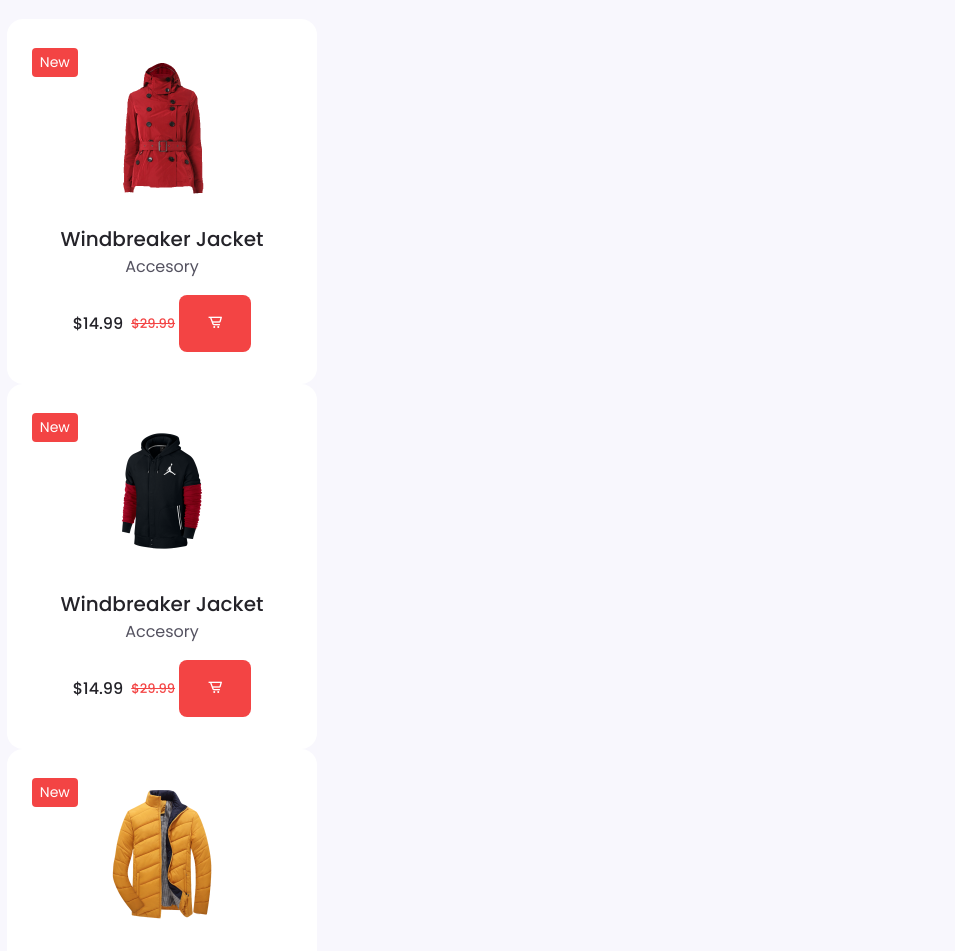
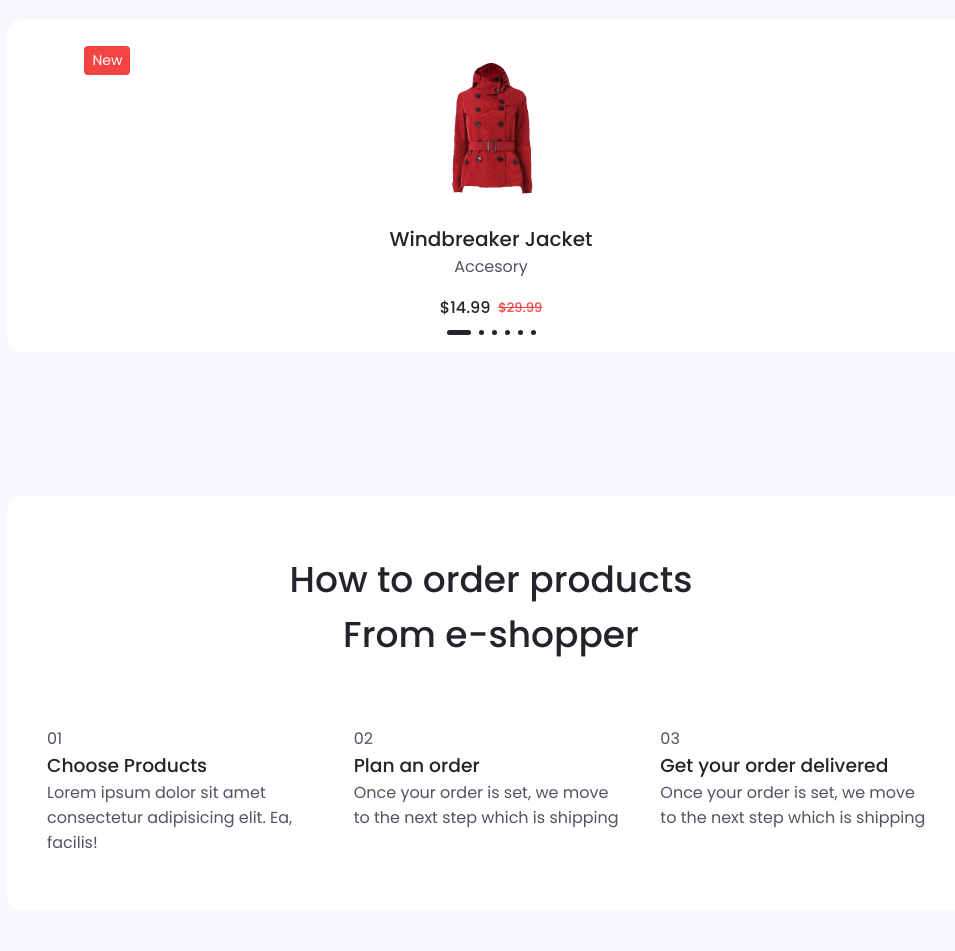
Before and after one commit to AMIThasan23333/E-commerce-Website, a plain HTML site: page index.html in a window 1280 px wide. Shown: the part 1279-2230 px from the top of the page, without its empty margins (149-1104 px from the left). Drawn offline with nearby package versions, Linux system fonts and the light colour scheme.

Commit message:
adding steps

```diff
--- a/assets/css/style.css
+++ b/assets/css/style.css
@@ -442,6 +442,8 @@ input {
 .new__img {
     width: 150px;
     margin-bottom: var(--mb-1);
+    transition: .3s;
+
 }
 
 .new__content {
@@ -451,6 +453,7 @@ input {
     padding: 2rem 0;
     border-radius: 1rem;
     text-align: center;
+    overflow: hidden;
 }
 
 .new__tag {
@@ -498,9 +501,46 @@ input {
 
 }
 
+.new__button {
+
+    display: inline-block;
+    padding: .5rem;
+    border-radius: .25rem .25rem .75rem .25rem;
+    position: absolute;
+    bottom: 0;
+    right: -3rem;
+}
+
+.new__icon {
+    font-size: 1.25rem;
+
+}
+
+.new__content:hover .new__img {
+    transform: translateY(-.5rem);
+
+}
+
+.new__content:hover .new__button {
+    right: 0;
+}
+
 
 /*========== STEPS SECTION ==========*/
 
+.steps__bg {
+    background-color: var(--container-color);
+    padding: 3.5rem 2.5rem;
+    border-radius: 1rem;
+
+}
+
+.steps__container {
+    grid-template-columns: repeat(3,1fr);
+    column-gap: 2rem;
+    padding-top: 1rem;
+
+}
 
 /*========== NEWSLETTER SECTION ==========*/
 
--- a/assets/js/main.js
+++ b/assets/js/main.js
@@ -61,7 +61,17 @@ window.addEventListener("scroll", scrollHeader)
 
 /*=============== NEW SWIPER ===============*/
 
+var newSwiper = new Swiper (".new-swiper", {
+  spaceBetween : 10,
+  slidePerview : "auto",
+  centeredSlides: true,
+  Loop: 'true',
+  pagination : {
+      el: ".swiper-pagination",
+      clickable: true,
+  }
 
+})
 /*=============== SHOW SCROLL UP ===============*/
 
 
--- a/index.html
+++ b/index.html
@@ -364,10 +364,10 @@
             <h2 class="section__title">New Arrival</h2>
 
             <div class="new__container container">
-                <div>
-                    <div>
+                <div class="swiper new-swiper">
+                    <div class="swiper-wrapper">
 
-                        <div class="new__content">
+                        <div class="new__content swiper-slide">
                             <div class="new__tag">New</div>
                             <img src="assets/img/new-1.png" alt="" class="new__img" srcset="">
                             <h3 class="new__title">Windbreaker Jacket </h3>
@@ -385,7 +385,7 @@
                         </div>
 
 
-                        <div class="new__content">
+                        <div class="new__content swiper-slide">
                             <div class="new__tag">New</div>
                             <img src="assets/img/new-2.png" alt="" class="new__img" srcset="">
                             <h3 class="new__title">Windbreaker Jacket </h3>
@@ -404,7 +404,7 @@
 
 
 
-                        <div class="new__content">
+                        <div class="new__content swiper-slide">
                             <div class="new__tag">New</div>
                             <img src="assets/img/new-3.png" alt="" class="new__img" srcset="">
                             <h3 class="new__title">Windbreaker Jacket </h3>
@@ -421,7 +421,7 @@
                             </a>
                         </div>
 
-                        <div class="new__content">
+                        <div class="new__content swiper-slide">
                             <div class="new__tag">New</div>
                             <img src="assets/img/new-3.png" alt="" class="new__img" srcset="">
                             <h3 class="new__title">Windbreaker Jacket </h3>
@@ -439,7 +439,7 @@
                         </div>
 
 
-                        <div class="new__content">
+                        <div class="new__content swiper-slide">
                             <div class="new__tag">New</div>
                             <img src="assets/img/new-4.png" alt="" class="new__img" srcset="">
                             <h3 class="new__title">Windbreaker Jacket </h3>
@@ -457,7 +457,7 @@
                         </div>
 
 
-                        <div class="new__content">
+                        <div class="new__content swiper-slide">
                             <div class="new__tag">New</div>
                             <img src="assets/img/new-5.png" alt="" class="new__img" srcset="">
                             <h3 class="new__title">Windbreaker Jacket </h3>
@@ -477,6 +477,7 @@
 
 
                     </div>
+                    <div class="swiper-pagination"></div>
                 </div>
             </div>
 
@@ -484,6 +485,47 @@
 
         <!--=============== STEPS ===============-->
         <section class="steps section container">
+
+             <div class="steps__bg">
+                <h2 class="section__title">How to order products <br> From e-shopper</h2>
+
+                <div class="steps__container grid">
+
+                    <div class="steps__card">
+                        <div class="steps__card-number">01</div>
+                        <h3 class="steps__card-title">
+                            Choose Products
+                        </h3>
+                        <p class="steps__card-description">
+                            Lorem ipsum dolor sit amet consectetur adipisicing elit. Ea, facilis!
+                        </p>
+                    </div>
+
+
+
+                    <div class="steps__card">
+                        <div class="steps__card-number">02</div>
+                        <h3 class="steps__card-title">
+                            Plan an order
+                        </h3>
+                        <p class="steps__card-description">
+                          Once your order is set, we move to the next step which is shipping
+                        </p>
+                    </div>
+
+
+                    <div class="steps__card">
+                        <div class="steps__card-number">03</div>
+                        <h3 class="steps__card-title">
+                           Get your order delivered
+                        </h3>
+                        <p class="steps__card-description">
+                          Once your order is set, we move to the next step which is shipping
+                        </p>
+                    </div>
+
+                </div>
+             </div>
 
         </section>
 
```
